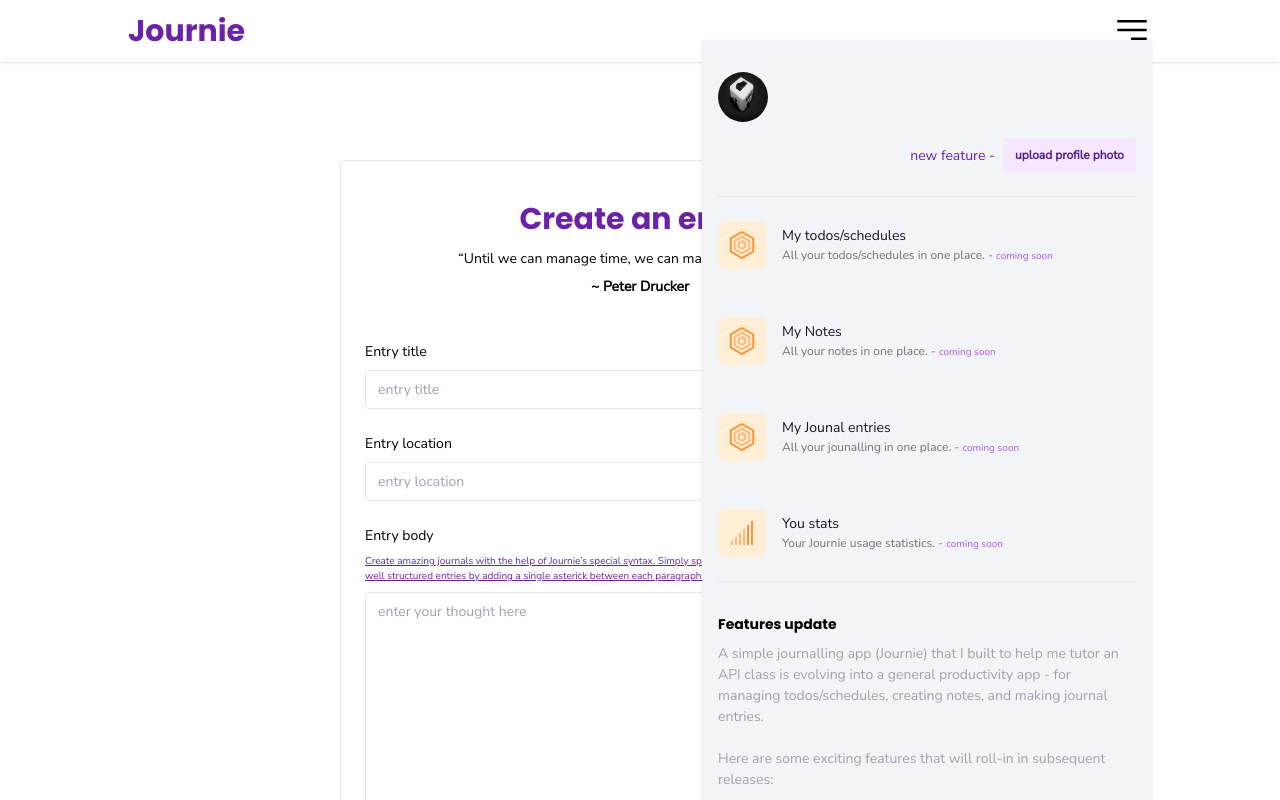
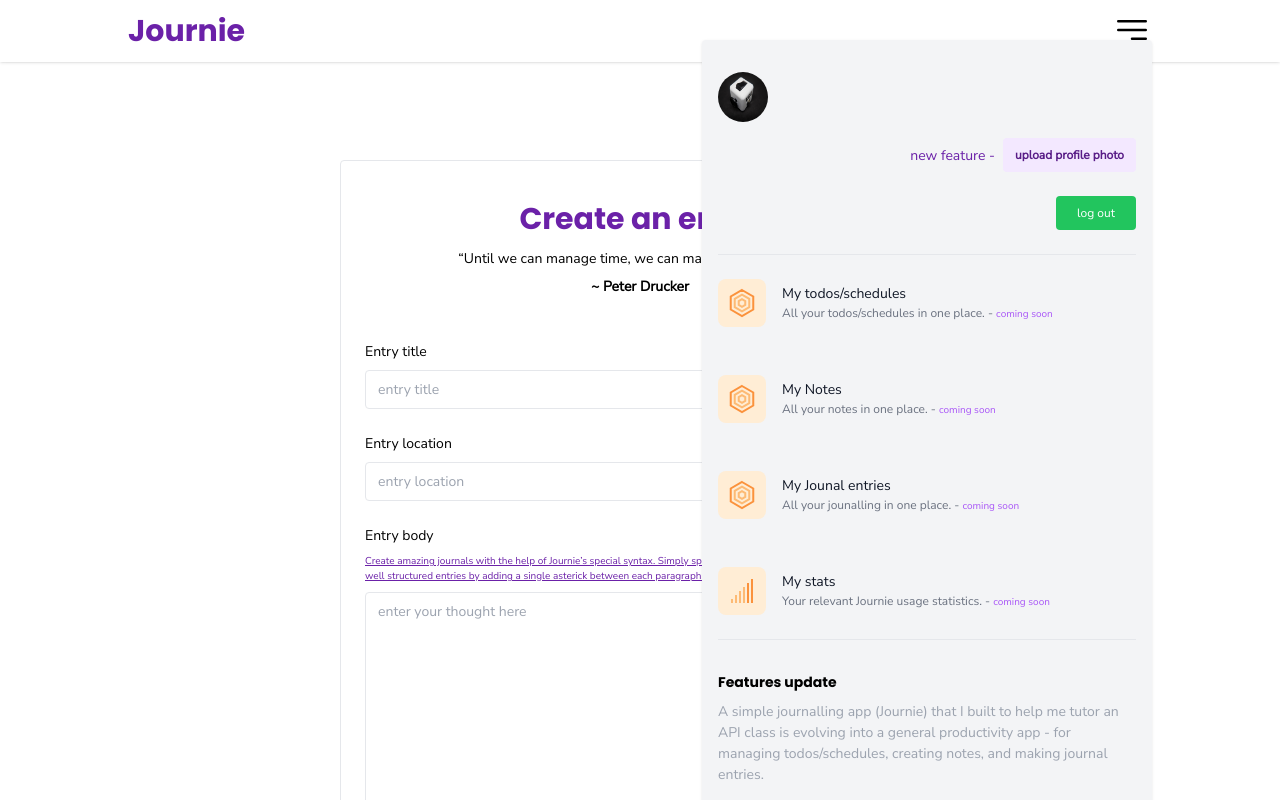
Before and after one commit to Okpainmo/journie, a Next.js app in the folder client/: page /create-entry in a window 1280 px wide. Both pictures are taken after a click on the button 1132 px from the left and 28 px from the top of the page. Shown: the top 800 px of the page. Built offline with nearby package versions, Linux system fonts and the light colour scheme.

Commit message:
refactor: more client side changes...

```diff
--- a/client/components/NavPopOver.jsx
+++ b/client/components/NavPopOver.jsx
@@ -36,8 +36,8 @@ function NavPopOver() {
     //   icon: IconTwo,
     // },
     {
-      name: 'You stats',
-      description: 'Your Journie usage statistics.',
+      name: 'My stats',
+      description: 'Your relevant Journie usage statistics.',
       href: '##',
       icon: IconThree,
     },
@@ -81,7 +81,7 @@ function NavPopOver() {
         </svg>
       </Popover.Button>
 
-      <Popover.Panel className='absolute z-20 w-[290px] xsm:w-[330px] sm:w-[450px] h-[600px] sm:h-[800px] overflow-y-auto rounded px-4 py-8 right-0 top-8 shadow flex flex-col justify-between bg-gray-100'>
+      <Popover.Panel className='absolute z-20 w-[290px] xsm:w-[330px] sm:w-[450px] h-[600px] sm:h-[800px] overflow-y-auto rounded px-4 pt-8 pb-12 right-0 top-8 shadow flex flex-col justify-between bg-gray-100'>
         <div className='flex gap-4 items-center'>
           <Image
             src={profileImageUrl ? profileImageUrl : mockDP}
@@ -106,6 +106,19 @@ function NavPopOver() {
             <span>new feature - </span>
           </section>
         )}
+        <section className='mt-6'>
+          <div className='flex flex-row-reverse gap-4'>
+            <button
+              onClick={() => {
+                toggleAddBtn();
+                logOut();
+              }}
+              className='bg-green-500 rounded text-white px-3 py-2 text-[12px] min-w-[80px]'
+            >
+              log out
+            </button>
+          </div>
+        </section>
         <section className='mt-6'>
           <div className='flex flex-col gap-6'>
             <div className='relative flex flex-col lg:grid-cols-2 border-t border-b'>
@@ -166,19 +179,6 @@ function NavPopOver() {
                 </p>
               </div>
             </div>
-          </div>
-        </section>
-        <section className='mt-10'>
-          <div className='flex flex-row-reverse gap-4'>
-            <button
-              onClick={() => {
-                toggleAddBtn();
-                logOut();
-              }}
-              className='bg-green-500 rounded text-white px-3 py-2 text-[12px] min-w-[80px]'
-            >
-              log out
-            </button>
           </div>
         </section>
       </Popover.Panel>
--- a/client/pages/add-profile-image.jsx
+++ b/client/pages/add-profile-image.jsx
@@ -64,14 +64,24 @@ function SignUpPage() {
       setSelectedImageFile(null);
       setIsFilePicked(false);
       // setShowFileUpload(false);
+
+      setTimeout(() => {
+        router.push('/profile');
+      }, 2000);
     } catch (error) {
       toast.error('error uploading file', { id: toastId, duration: 3000 });
       console.log(error);
     }
+  }
 
-    setTimeout(() => {
-      router.push('/profile');
-    }, 2000);
+  const username = sessionStorage.getItem('userName');
+  const userEmail = sessionStorage.getItem('userEmail');
+  const userToken = sessionStorage.getItem('userToken');
+  // const userProfileImageUrl = sessionStorage.getItem('userProfileImageUrl');
+
+  if (!userToken || !userEmail || !username) {
+    router.push('/');
+    return;
   }
 
   return (
--- a/client/pages/profile.jsx
+++ b/client/pages/profile.jsx
@@ -13,8 +13,11 @@ import axios from 'axios';
 import { toast } from 'react-hot-toast';
 import banner from '@/assets/images/journie-banner.jpg';
 import Emoji from '@/components/Emoji';
+import { useRouter } from 'next/router';
 
 function ProfilePage() {
+  const router = useRouter();
+
   const fetcher = (url) =>
     fetch(url, {
       headers: {
@@ -105,6 +108,17 @@ function ProfilePage() {
   }
 
   const userFirstName = sessionStorage.getItem('userName').split(' ')[0];
+
+  const username = sessionStorage.getItem('userName');
+  const userEmail = sessionStorage.getItem('userEmail');
+  const userToken = sessionStorage.getItem('userToken');
+  const userProfileImageUrl = sessionStorage.getItem('userProfileImageUrl');
+
+  if (!userToken || !userEmail || !username || !userProfileImageUrl) {
+    router.push('/');
+    return;
+  }
+
   return (
     <AppWrapper>
       <AppBody>
```
